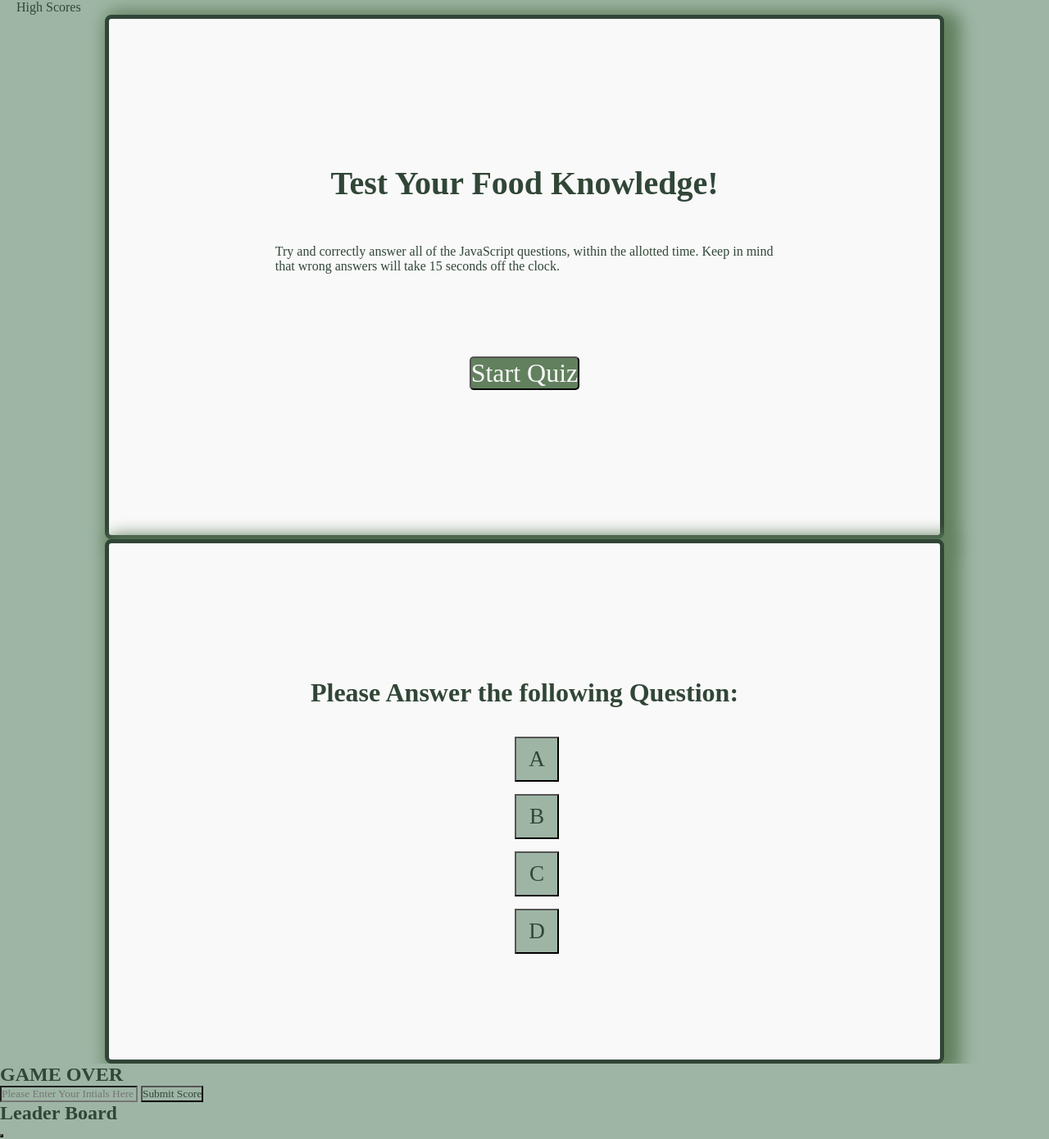
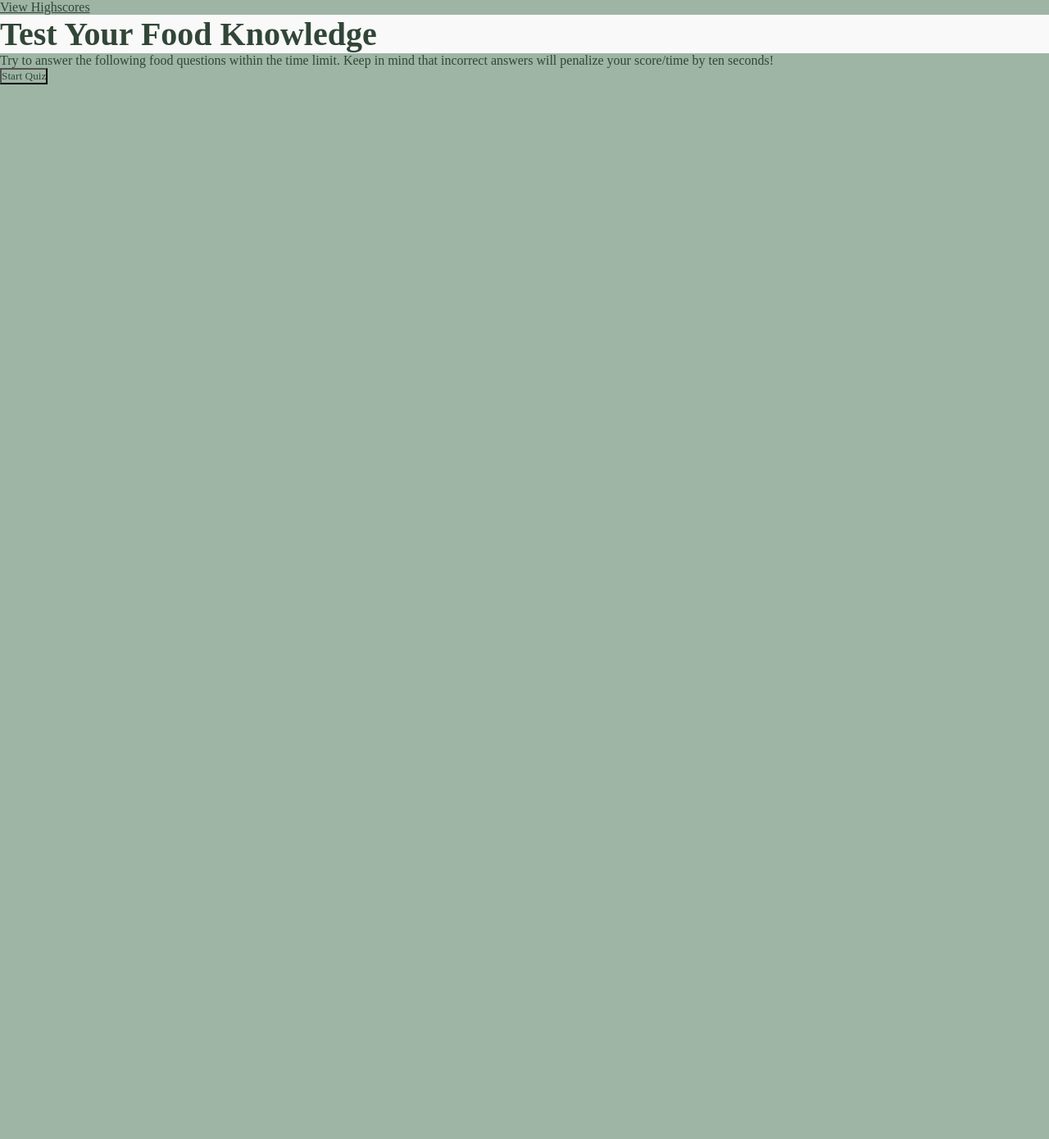
Before and after one commit to adrianauch/code-quiz-hw, a plain HTML site: page index.html in a window 1280 px wide. Shown: the whole page at 82% size. After the commit the page ends 800 px from the top, so only its background shows below. Drawn offline with nearby package versions, Linux system fonts and the light colour scheme.

Commit message:
redoing code quiz- changed html

```diff
--- a/index.html
+++ b/index.html
@@ -17,64 +17,27 @@
     />
     <link rel="stylesheet" href="style.css" />
     <title>JavaScript Quiz!</title>
-  </head>
-  <body>
-    <!-- Have a header that has a link to high scores  and timer button-->
-    <header class="header">
-      <div id="highscore"><a href="#"></a> High Scores</div>
-    </header>
-    <!-- !Landing page- this need a title (header) directions and a start btn -->
-    <section id="landing-page" class="landing-page">
-      <h1>Test Your Food Knowledge!</h1>
-      <p id="directions">
-        Try and correctly answer all of the JavaScript questions, within the
-        allotted time. Keep in mind that wrong answers will take 15 seconds off
-        the clock.
-      </p>
-      <button class="startbtn" id="startbtn">Start Quiz</button>
-    </section>
-    <!-- Questions - this page will have a question, timer upper right and display if answer is right or wong -->
-    <!-- big conatiner -->
-    <section class="containerQ hide">
-      <div id="timer"></div>
-      <!-- Need a timer somewhere in here -->
-      <!-- h3 has the question -->
-      <h3 id="questions" class="questions">
-        Please Answer the following Question:
-      </h3>
-      <div id="viewQuestion"></div>
-      <ul class="answers" id="buttons">
-        <!-- These are the options to the question -->
-        <li><button value="A" id="A">A</button></li>
-        <li><button value="B" id="B">B</button></li>
-        <li><button value="c" id="C">C</button></li>
-        <li><button value="D" id="D">D</button></li>
-      </ul>
-      <p id="worng-right"></p>
-    </section>
-    <!-- GAME OVER section- user can enter in intials and see other high scores -->
-    <!-- in example it shows view high score in upper left? anotehr event button and display scores w/ initials?  -->
-    <section id="end-game" class="game-over-screen">
-      <h2 id="game-over">GAME OVER</h2>
-      <div id="Final-Score"></div>
-      <input
-        type="text"
-        placeholder="Please Enter Your Intials Here"
-        name="initails"
-        id="initials"
-      />
-      <button class="submit-btn">Submit Score</button>
-    </section>
-    <!-- High Score Section-->
-    <section id="score-pg" class="score-pg">
-      <h2>Leader Board</h2>
-      <ul id="leaderboard"></ul>
-      <div>
-        <button id="play-again"></button>
-      </div>
-    </section>
+    <body>
+      <!-- Link to highscores -->
+      <a href="HighScores.html">View Highscores</a>
+      <!-- This is a wrapper -->
+      <div id="wrapper">
+          <!-- Div for timer -->
+          <div id="currentTime"></div>
+          <!-- Div for quiz content -->
+          <div id="questionsDiv">
+              <h1>Test Your Food Knowledge</h1>
+              <p>Try to answer the following food questions within the time limit. Keep in mind that incorrect
+                  answers will penalize your score/time by ten seconds!</p>
+              <ul id="choicesUl"></ul>
+              <!-- Buttons -->
+              <button id="startTime">Start Quiz</button>
+          </div>
 
-    <script src="https://ajax.googleapis.com/ajax/libs/jquery/3.6.0/jquery.min.js"></script>
+        </div>
+
+
+  </body>
     <script src="./script.js"></script>
   </body>
 </html>
```
Also changed, not shown: homescreen.html (deleted), questions.js (added).
